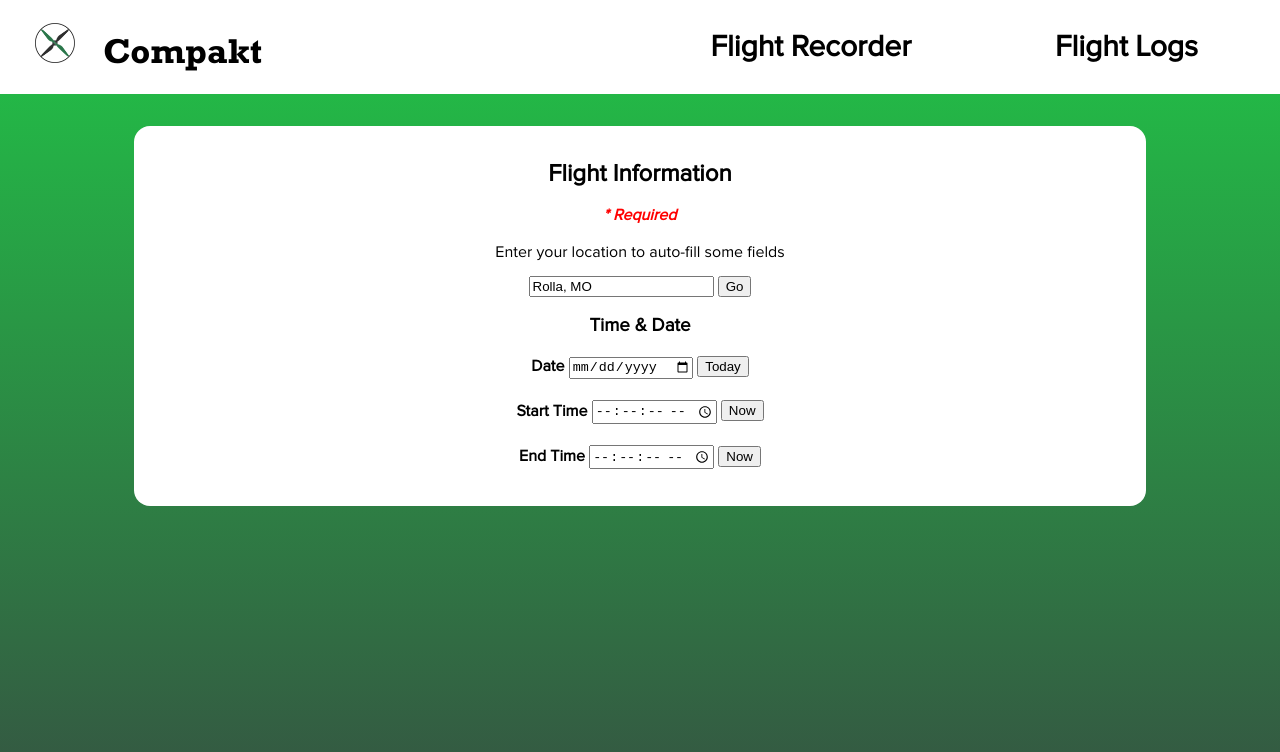
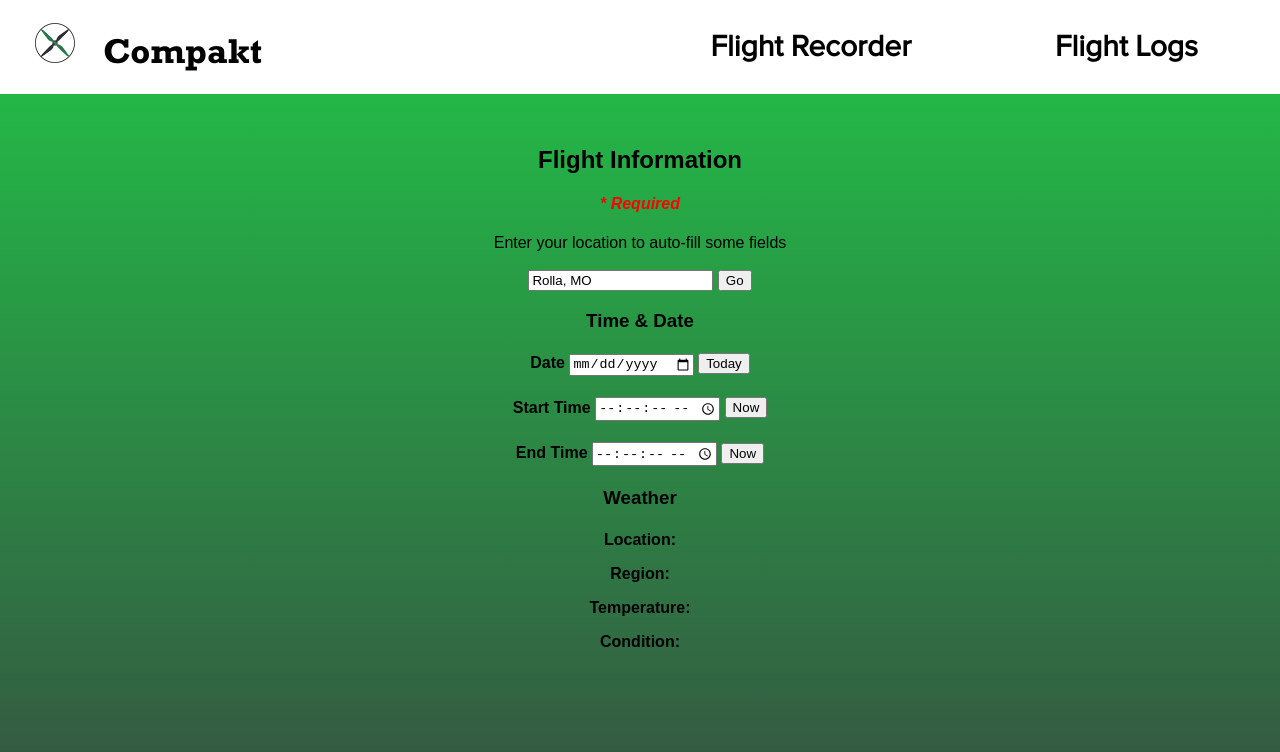
Before and after one commit to MissouriMRR/compakt, a SvelteKit app: page /record in a window 1280 px wide. Shown: the top 752 px of the page. Built offline with nearby package versions, Linux system fonts and the light colour scheme.

Commit message:
weather data frontend display

```diff
--- a/src/routes/record/+page.svelte
+++ b/src/routes/record/+page.svelte
@@ -2,14 +2,14 @@
 	interface WeatherData {}
 
 	let location = 'Rolla, MO';
-
 	let resdata = '';
+	let weatherData = null as any;
 
 	let t_start = new Date().toISOString();
 	let t_end = new Date().toISOString();
 	let date = new Date().toDateString();
 
-	async function loadwx() {
+	async function loadWeatherData() {
 		try {
 			const response = await fetch('/api/weather', {
 				method: 'POST',
@@ -17,16 +17,18 @@
 			});
 			const data = await response.json();
 			resdata = JSON.stringify(data, undefined, 4);
+			console.log(resdata);
 		} catch (error) {
 			console.error('Error fetching weather data:', error);
 		}
 	}
 
-	function localtime() {
+	function getLocalTime() {
 		const now = new Date();
 		return `${now.getHours()}:${now.getMinutes()}:${now.getSeconds()}`;
 	}
-	function localdate() {
+
+	function getLocalDate() {
 		const now = new Date();
 		return `${now.getFullYear()}-${now.getMonth() + 1}-${now.getDate()}`;
 	}
@@ -35,11 +37,13 @@
 <div id="flightform">
 	<h2 style="text-align: center">Flight Information</h2>
 	<h4 style="text-align: center; color: red; font-style: italic;">* Required</h4>
-	<form id="weatherautofill" style="text-align: center" on:submit={loadwx}>
+
+	<form id="weatherautofill" style="text-align: center" on:submit={loadWeatherData}>
 		<label for="location">Enter your location to auto-fill some fields</label><br /><br />
 		<input id="location" type="text" value={location} />
 		<input type="submit" value="Go" />
 	</form>
+
 	<form id="flightinfo">
 		<h3 style="text-align: center;">Time & Date</h3>
 		<h4 style="text-align: center;">
@@ -47,7 +51,7 @@
 			<input type="date" id="date" value={date} />
 			<button
 				on:click={() => {
-					date = localdate();
+					date = getLocalDate();
 				}}>Today</button
 			>
 		</h4>
@@ -57,7 +61,7 @@
 			<input type="time" id="t_start" value={t_start} step="1" />
 			<button
 				on:click={() => {
-					t_start = localtime();
+					t_start = getLocalTime();
 				}}>Now</button
 			>
 		</h4>
@@ -67,20 +71,59 @@
 			<input type="time" id="t_end" value={t_end} step="1" />
 			<button
 				on:click={() => {
-					t_end = localtime();
+					t_end = getLocalTime();
 				}}>Now</button
 			>
+		</h4>
+
+		<h3 style="text-align: center;">Weather</h3>
+		<h4 style="text-align: center;">
+			<div>
+				<div class = 'sectionContainer'>
+					<p class = 'sectionTitle'>Location: {weatherData ? weatherData.location.name : ''}</p>
+					<p class = 'sectionTitle'>Region: {weatherData ? weatherData.location.region : ''}</p>
+				</div>
+
+				<div class = 'temperatureContainer'>
+					<p class = 'sectionTitle'>Temperature: {weatherData ? weatherData.current.temp_f + '°F' : ''}</p>
+				</div>
+				<div class = 'sectionRow'>
+					<p class = 'sectionTitle'>Condition: {weatherData ? weatherData.current.condition.text : ''}</p>
+					<img
+						class='weatherIcon'
+						style='display: {weatherData ? "block" : "none"}'
+						src='https:${weatherData ? weatherData.current.condition.icon : ''}'
+						alt='Weather Icon'
+					/>
+				</div>
+			</div>
 		</h4>
 	</form>
 </div>
 
 <style>
-	#flightform {
-		max-width: 100ch;
-		background-color: rgb(255, 255, 255);
-		padding: 1em;
-		border-radius: 1em;
-		margin: auto;
-		font-family: Proxima;
+  .sectionContainer {
+    margin-bottom: 10;
+		margin-top: 10;
+  }
+	.sectionRow {
+		flex-direction: row;
+		align-items: center;
 	}
+  .sectionTitle {
+    font-size: 16;
+    font-weight: 'bold';
+  }
+  .temperatureContainer {
+		margin-bottom: 10;
+		margin-top: 10;
+    flex-direction: 'row';
+    align-items: 'center';
+  }
+  .weatherIcon {
+    width: 30;
+    height: 30;
+    margin-left: 10;
+		margin-right: 10;
+  }
 </style>
```
